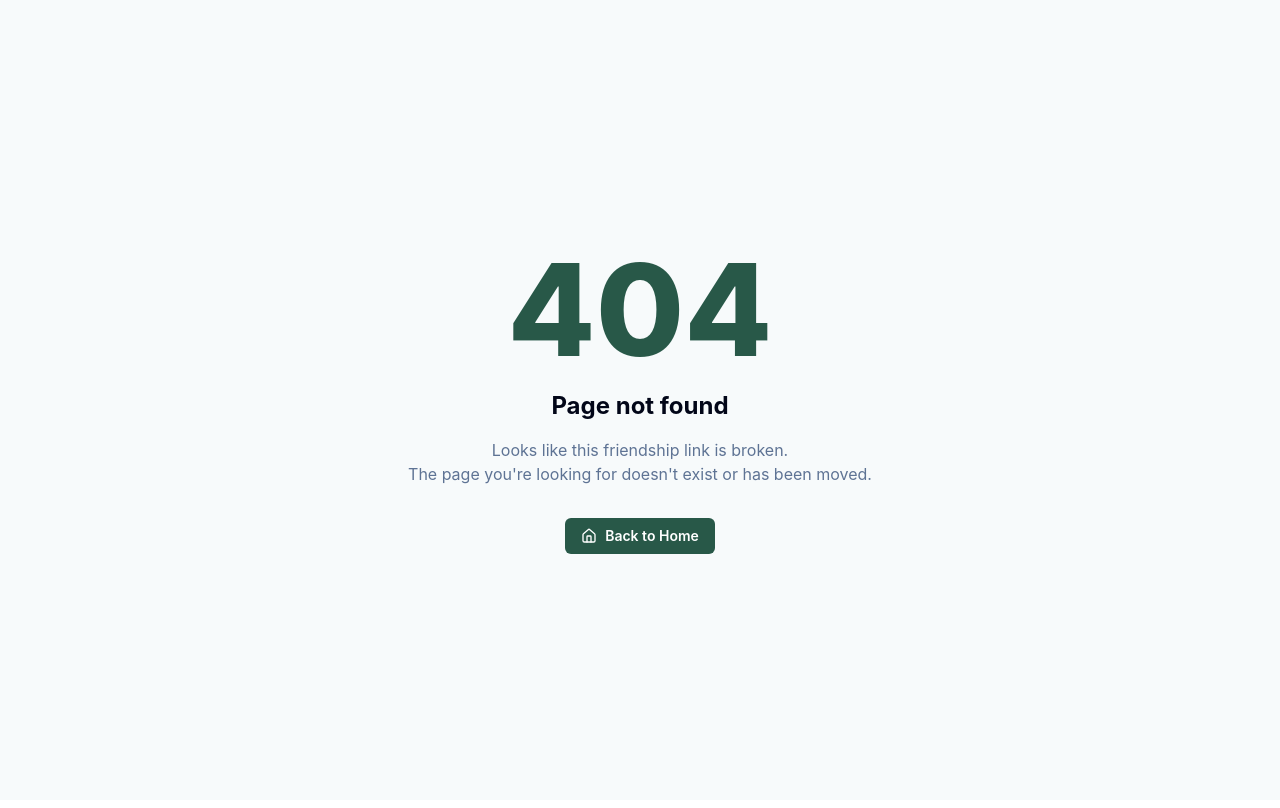
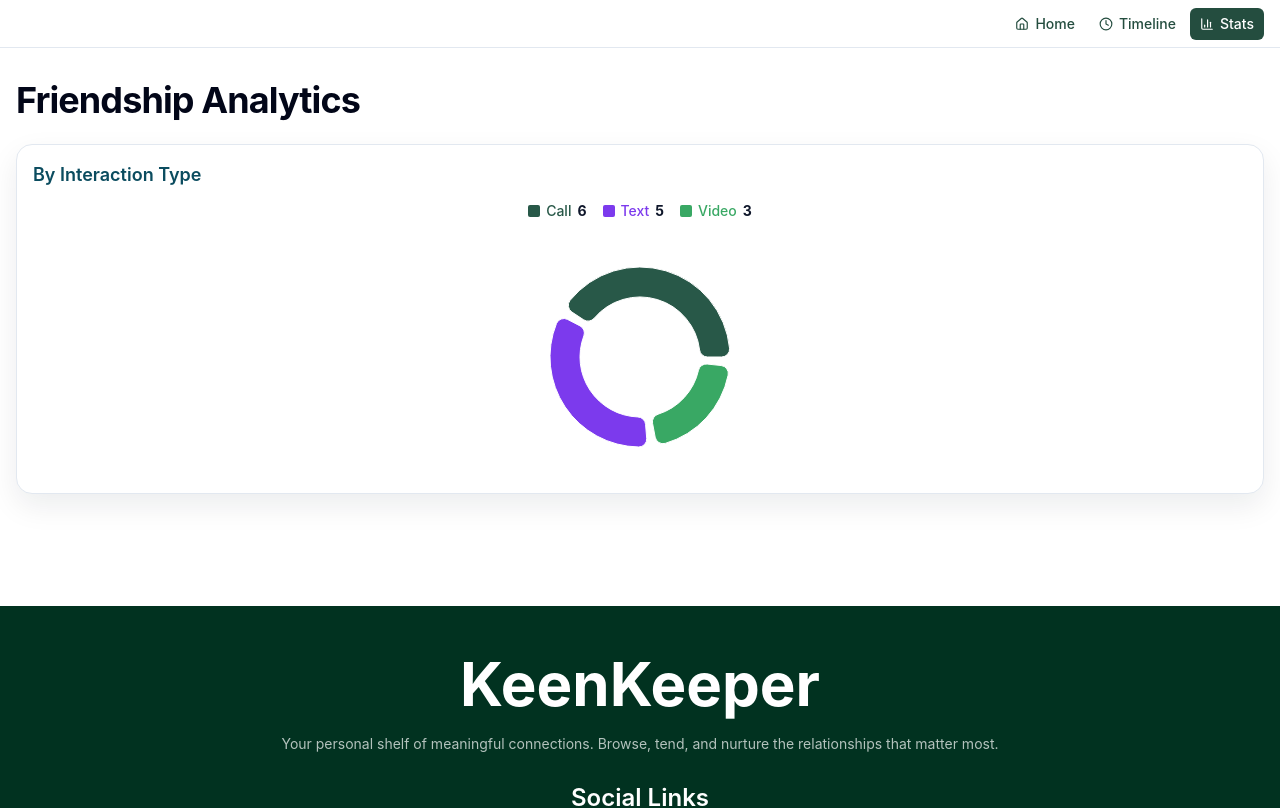
Before and after one commit to mouislambd/assignment-7, a Next.js app: page /stats in a window 1280 px wide. Before the commit this address had no page. Shown: the top 808 px of the page. Built offline with nearby package versions, Linux system fonts and the light colour scheme.

Commit message:
stats page and friend page and timeline

```diff
--- /dev/null
+++ b/src/app/friends/[slug]/page.js
@@ -0,0 +1,43 @@
+import { notFound } from "next/navigation";
+import { FriendDetailView } from "@/components/Friends";
+import SiteShell from "@/components/SiteShell";
+import friendsData from "@/data/friends.json";
+
+function getFriendBySlug(slug) {
+  return friendsData.find((friend) => friend.slug === slug);
+}
+
+export async function generateStaticParams() {
+  return friendsData.map((friend) => ({ slug: friend.slug }));
+}
+
+export async function generateMetadata({ params }) {
+  const { slug } = await params;
+  const friend = getFriendBySlug(slug);
+
+  if (!friend) {
+    return {
+      title: "Friend Not Found | KeenKeeper",
+    };
+  }
+
+  return {
+    title: `${friend.name} | KeenKeeper`,
+    description: `Relationship dashboard for ${friend.name}.`,
+  };
+}
+
+export default async function FriendDetailPage({ params }) {
+  const { slug } = await params;
+  const friend = getFriendBySlug(slug);
+
+  if (!friend) {
+    notFound();
+  }
+
+  return (
+    <SiteShell>
+      <FriendDetailView friend={friend} />
+    </SiteShell>
+  );
+}
--- /dev/null
+++ b/src/app/stats/page.js
@@ -0,0 +1,34 @@
+import SiteShell from "@/components/SiteShell";
+import StatsPageClient from "@/components/Stats";
+import friendsData from "@/data/friends.json";
+
+function buildSeedTimelineEntries(friends) {
+  return friends
+    .flatMap((friend) =>
+      (friend.interactions ?? []).map((interaction) => ({
+        id: interaction.id,
+        type: interaction.type,
+        date: interaction.date,
+        title: `${interaction.type} with ${friend.name}`,
+        friendName: friend.name,
+        friendSlug: friend.slug,
+        source: "seed",
+      })),
+    )
+    .sort((a, b) => new Date(b.date) - new Date(a.date));
+}
+
+export const metadata = {
+  title: "Stats | KeenKeeper",
+  description: "Friendship analytics and interaction breakdowns.",
+};
+
+export default function StatsPage() {
+  const seedEntries = buildSeedTimelineEntries(friendsData);
+
+  return (
+    <SiteShell>
+      <StatsPageClient seedEntries={seedEntries} />
+    </SiteShell>
+  );
+}
--- a/src/app/timeline/page.js
+++ b/src/app/timeline/page.js
@@ -1,2 +1,34 @@
+import SiteShell from "@/components/SiteShell";
+import TimelinePageClient from "@/components/Timeline";
+import friendsData from "@/data/friends.json";
 
-history
+function buildSeedTimelineEntries(friends) {
+  return friends
+    .flatMap((friend) =>
+      (friend.interactions ?? []).map((interaction) => ({
+        id: interaction.id,
+        type: interaction.type,
+        date: interaction.date,
+        title: `${interaction.type} with ${friend.name}`,
+        friendName: friend.name,
+        friendSlug: friend.slug,
+        source: "seed",
+      })),
+    )
+    .sort((a, b) => new Date(b.date) - new Date(a.date));
+}
+
+export const metadata = {
+  title: "Timeline | KeenKeeper",
+  description: "Review your check-in history with friends.",
+};
+
+export default function TimelinePage() {
+  const seedEntries = buildSeedTimelineEntries(friendsData);
+
+  return (
+    <SiteShell>
+      <TimelinePageClient seedEntries={seedEntries} />
+    </SiteShell>
+  );
+}
```
Also changed, not shown: 1 other file (tests, documents, lock files or other folders).
